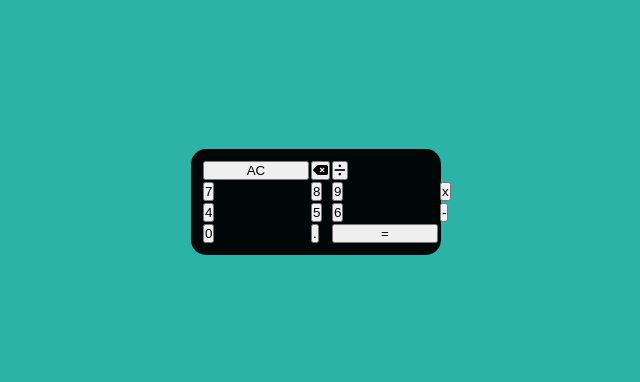
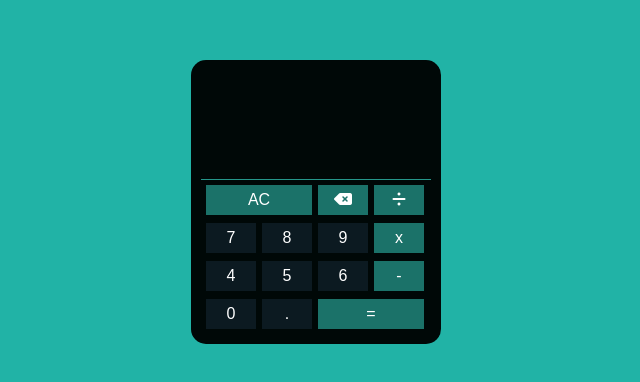
Before and after one commit to DrigsGomes/Calculadora, a plain HTML site: page index.html in a window 1280 px wide. Shown: the part 198-580 px from the top of the page, without its empty margins (324-964 px from the left). Drawn offline with Linux system fonts and the light colour scheme.

Commit message:
update.css

```diff
--- a/index.html
+++ b/index.html
@@ -18,16 +18,16 @@
 
             <table>
                 <tr>
-                    <td> <button class="btn ac"  style="width:106px"> AC</button> </td>
-                    <td> <button class="btn neg"> <i class="fa fa-backspace"></i> </button> </td>
-                    <td> <button class="btn especial"> <i class="fa fa-divide"></i> </button> </td>
+                    <td> <button id="btnEsp" class="btn ac" style="width:106px"> AC</button> </td>
+                    <td> <button id="btnEsp" class="btn neg"> <i class="fa fa-backspace"></i> </button> </td>
+                    <td> <button id="btnEsp" class="btn especial"> <i class="fa fa-divide"></i> </button> </td>
                 </tr>
 
                 <tr>
                     <td> <button class="btn"> 7 </button> </td>
                     <td> <button class="btn"> 8 </i> </button> </td>
                     <td> <button class="btn"> 9 </i> </button> </td>
-                    <td> <button class="btn especial"> x </i> </button> </td>
+                    <td> <button id="btnEsp" class="btn especial"> x </i> </button> </td>
 
                 </tr>
 
@@ -35,14 +35,14 @@
                     <td> <button class="btn"> 4 </button> </td>
                     <td> <button class="btn"> 5 </i> </button> </td>
                     <td> <button class="btn"> 6 </i> </button> </td>
-                    <td> <button class="btn especial"> - </i> </button> </td>
+                    <td> <button id="btnEsp" class="btn especial"> - </i> </button> </td>
 
                 </tr>
 
                 <tr>
                     <td> <button class="btn"> 0 </button> </td>
                     <td> <button class="btn"> . </i> </button> </td>
-                    <td> <button class="btn igual" style="width:106px"> = </i> </button> </td>
+                    <td> <button id="btnEsp" class="btn igual" style="width:106px"> = </i> </button> </td>
 
 
                 </tr>
--- a/style.css
+++ b/style.css
@@ -6,7 +6,7 @@
 }
 
 body{
-    background-color: #2ab3a6;
+    background-color: #21b3a6;
 }
 
 .container{
@@ -19,3 +19,41 @@ body{
     padding: 10px;
     background-color: #000807;
 }
+
+table td{
+    display: inline-block;
+}
+
+.btn{
+    margin: 3px;
+    width: 50px;
+    height: 30px;
+    cursor: pointer;
+    border: none;
+    background-color: #0C1A21;
+    color: #FFF;
+    font-size: 16px;
+    transition: all 500ms ease-in-out;
+
+}
+
+.btn:hover{
+    background-color: #162F3B;
+}
+
+#btnEsp{
+    background-color: #1B7269;
+}
+
+#btnEsp:hover{
+    background-color: #228F84;
+}
+
+.result{
+    height: 110px;
+    color: #DFDFDF;
+    text-align: right;
+    font-size: 35px;
+    word-wrap: break-word;
+    border-bottom: 1px solid #25968A;
+}
```
